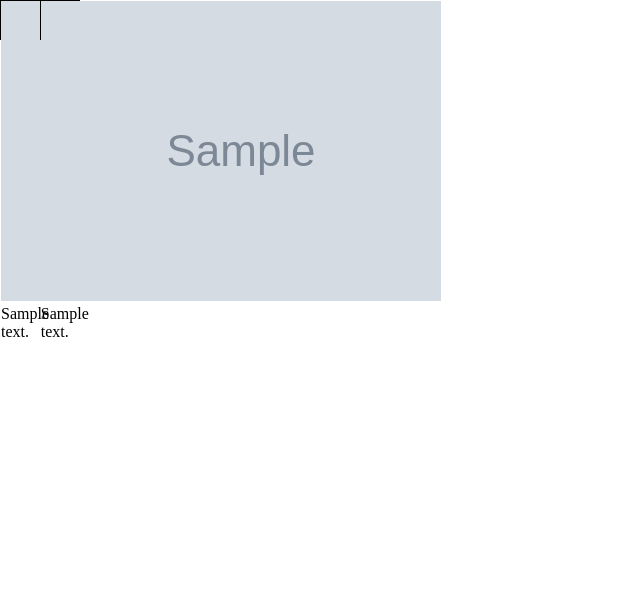
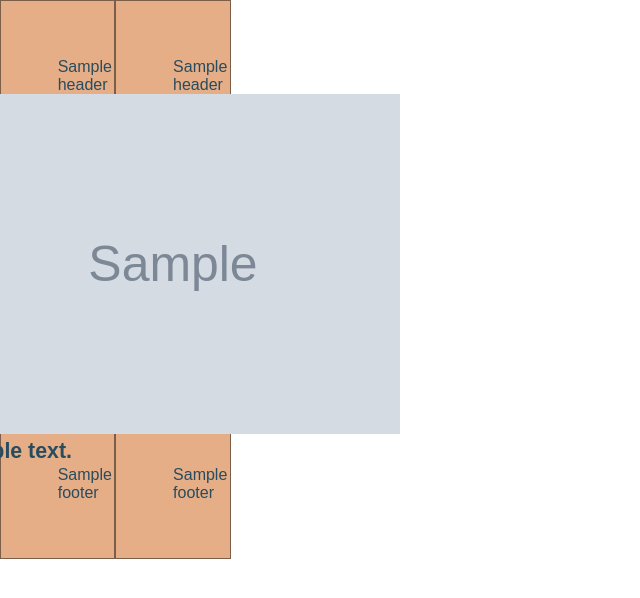
Before and after one commit to Creanimo/card-game-maker-py, a Python web app: template templates/deck.html in a window 1280 px wide. Shown: the top 598 px of the page, without its empty margins (0-640 px from the left). Run offline with Jinja, Linux system fonts and the light colour scheme; the template is opened without the code that fills it: most values are stand-ins (such as "Sample title", 1, 10 or a date in 2020); grey boxes marked "Sample" are stand-in pictures; some web fonts are replaced.

Commit message:
template styling

```diff
--- a/export/style.css
+++ b/export/style.css
@@ -3,23 +3,54 @@ body, html {
   padding: 0;
 }
 
-* {
-  box-sizing: content-box;
+body {
+  font-family: "scandia-web", sans-serif;
+  font-weight: 400;
+  font-style: normal;
 }
 
-@media screen {
-  .card {
-    display: flex;
-    flex-direction: row;
-  }
+* {
+  box-sizing: border-box;
+}
+
+.card {
+  display: flex;
+  flex-direction: row;
+  flex-grow: 0;
+  flex-shrink: 0;
 }
 
 .side {
-  border: 1px solid black;
+  background-color: #E5AE87;
+  border: 1px solid rgba(0, 0, 0, 0.461);
+  display: flex;
+  flex-flow: column;
+  align-items: center;
+  justify-content: space-between;
+  flex-grow: 0;
+  flex-shrink: 0;
+  padding: 1.5cm;
+  color: #284C5F;
+}
+.side__text {
+  font-size: 16pt;
+  line-height: 1.3;
+  font-weight: bold;
+}
+.side__logoimage {
+  width: 12cm;
+}
+.side__header {
+  width: 100%;
+  text-align: left;
+}
+.side__footer {
+  width: 100%;
+  text-align: right;
 }
 
 @page {
-  size: A5;
+  size: A5 landscape;
   margin: 0;
 }
 
--- a/export/style.scss
+++ b/export/style.scss
@@ -3,22 +3,53 @@ body, html {
     padding: 0;
 }
 
+body {
+    font-family: "scandia-web", sans-serif;
+    font-weight: 400;
+    font-style: normal;
+}
+
 * {
-    box-sizing: content-box;
+    box-sizing: border-box;
 }
 
 .card {
-    @media screen {
-        display: flex;
-        flex-direction: row;
+    display: flex;
+    flex-direction: row;
+    flex-grow: 0;
+    flex-shrink: 0;
+}
+
+.side {
+    background-color: #E5AE87;
+    border: 1px solid rgba(0, 0, 0, 0.461);
+    display: flex;
+    flex-flow: column;
+    align-items: center;
+    justify-content: space-between;
+    flex-grow: 0;
+    flex-shrink: 0;
+    padding: 1.5cm;
+    color: #284C5F;
+    &__text {
+        font-size: 16pt;
+        line-height: 1.3;
+        font-weight: bold;
+    }
+    &__logoimage {
+        width: 12cm;
+    }
+    &__header {
+        width: 100%;
+        text-align: left;
+    }
+    &__footer {
+        width: 100%;
+        text-align: right;
     }
 }
 
-.side {
-    border: 1px solid black;
-}
-
 @page {
-    size: A5;
+    size: A5 landscape;
     margin: 0;
 }
--- a/gamedeck/card.py
+++ b/gamedeck/card.py
@@ -6,9 +6,9 @@ from gamedeck import side
 
 @dataclass
 class Card:
-    name: str
     frontside: side.Side
     backside: Union[side.Side, None] = None
+    name: str | None = None
     customPrintSize_width: Union[int, None] = None
     customPrintSize_height: Union[int, None] = None
     cardType: str = "default"
--- a/gamedeck/side.py
+++ b/gamedeck/side.py
@@ -5,4 +5,6 @@ class Side:
     text: str | None = None
     logoimage: str | None = None
     image: str | None = None
+    header: str | None = None
+    footer: str | None = None
     template: str = "side.html"
--- a/templates/base.html
+++ b/templates/base.html
@@ -5,6 +5,7 @@
 <head>
   <meta charset="utf-8">
   <link rel="stylesheet" href="style.css">
+  <link rel="stylesheet" href="https://use.typekit.net/zsj0ukf.css">
   <title></title>
 </head>
 
--- a/templates/side.html
+++ b/templates/side.html
@@ -1,6 +1,7 @@
-<div class="side" {% if side.image !=None %}style="background-image: url({{ side.image }});"{% endif %}>
-    <div class="side__scale" style="width: {{ deck.defaultPrintSize_width }}mm; height: {{ deck.defaultPrintSize_height }}mm">
-        {% if side.logoimage !=None %}<img src="{{ side.logoimage }}">{% endif %}
-        {% if side.text !=None %}{{ side.text }}{% endif %}
+<div class="side" style="width: {{ deck.defaultPrintSize_width }}mm; height: {{ deck.defaultPrintSize_height }}mm{% if side.image !=None %} background-image: url({{ side.image }});{% endif %}">
+    <div class="side__header">{% if side.header !=None %}{{ side.header }}{% endif %}</div>
+    <div class="side__content">
+        {% if side.logoimage !=None %}<img class="side__logoimage" src="{{ side.logoimage }}">{% endif %}{% if side.text !=None %}<div class="side__text">{{ side.text }}</div>{% endif %}
     </div>
+    <div class="side__footer">{% if side.footer !=None %}{{ side.footer }}{% endif %}</div>
 </div>
```
Also changed, not shown: app.py (+16 -6 lines), export/card-deck.html (+63 -22 lines), export/logo.png (added), 1 other file.
